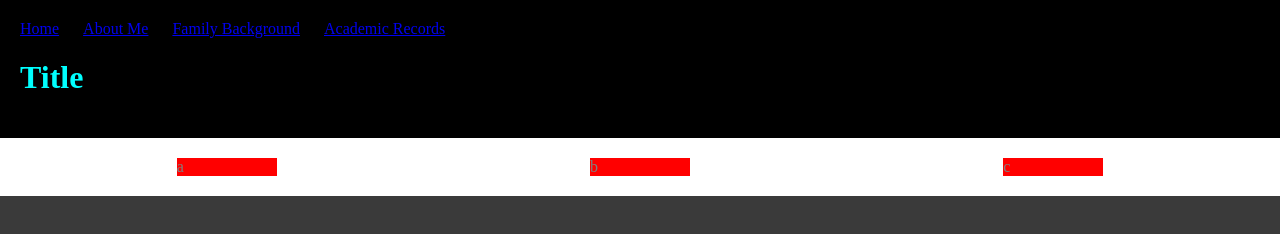
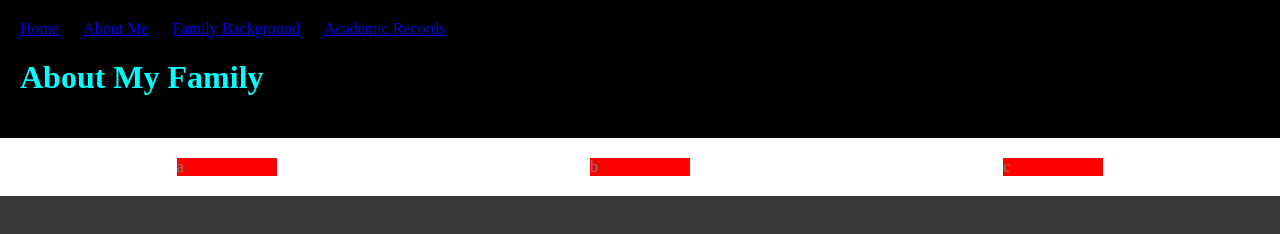
Before and after one commit to MarkFhilan94/Faustino, a plain HTML site: page Family.html in a window 1280 px wide. Drawn offline with Linux system fonts and the light colour scheme.

Commit message:
Update Family.html

```diff
--- a/Family.html
+++ b/Family.html
@@ -49,7 +49,7 @@
           <li><a href="Academic.html">Academic Records</a></li>
         </ul>
       </nav>
-		<h1>Title</h1>
+    <h1>About My Family</h1>
   </header>
   <section>
     <div>a</div>
```
Lines whose indentation alone changed are shown as unchanged.
